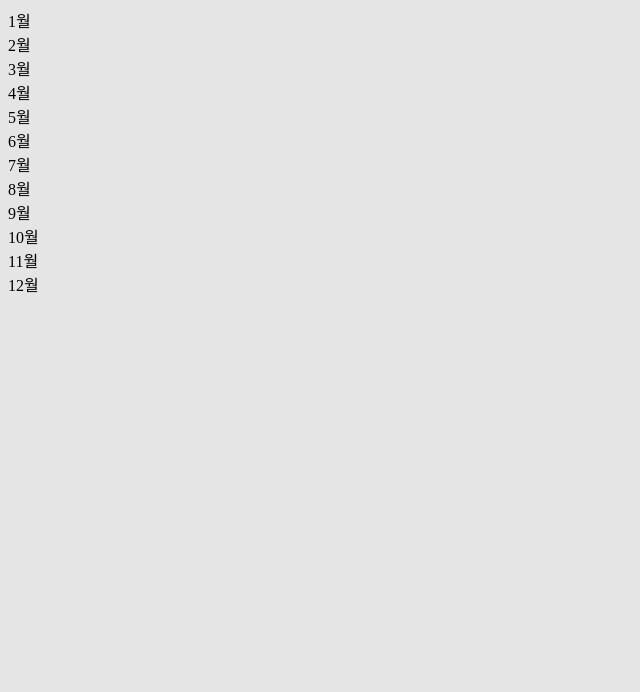
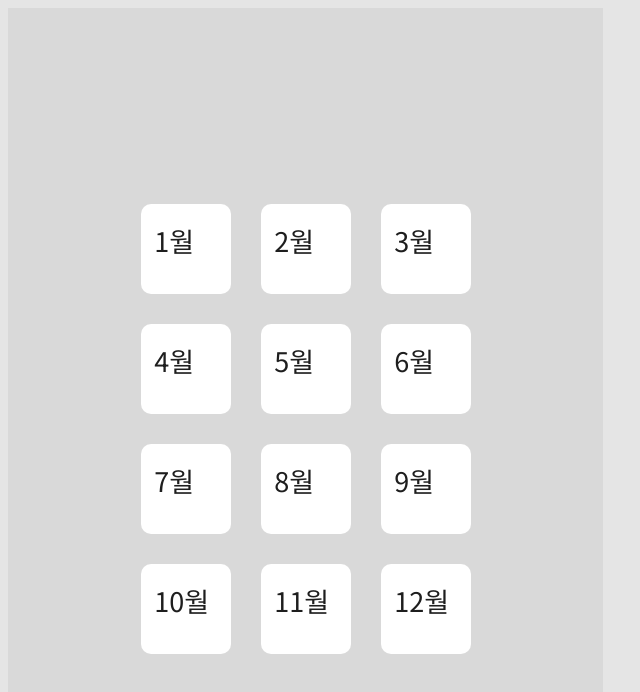
Before and after one commit to vooyamh/vooyamh.github.io, a plain HTML site: page index.html in a window 1280 px wide. Shown: the whole page, without its empty margins (0-640 px from the left). Drawn offline with Linux system fonts and the light colour scheme.

Commit message:
Add files via upload

```diff
--- a/styles.css
+++ b/styles.css
@@ -1,61 +1,297 @@
-.414_286 {
+.1_36 {
 	overflow:hidden;
 }
-.e414_286 {
-	background-color:rgba(250.00000029802322, 243.00000071525574, 237.0000010728836, 1);
-	width:1190px;
+.e1_36 {
+	background-color:rgba(217.0000022649765, 217.0000022649765, 217.0000022649765, 1);
+	width:595px;
 	height:842px;
 	position:absolute;
 }
-.e414_288 {
-	color:rgba(0, 0, 0, 1);
-	width:348.4591064453125px;
-	height:431px;
+.e1_7 {
+	background-color:rgba(255, 255, 255, 1);
+	width:90px;
+	height:90px;
 	position:absolute;
-	left:765.3714599609375px;
-	top:40.2763671875px;
-	font-family:Pretendard;
+	left:132.5px;
+	top:196px;
+	border-top-left-radius:10px;
+	border-top-right-radius:10px;
+	border-bottom-left-radius:10px;
+	border-bottom-right-radius:10px;
+}
+.e1_8 {
+	color:rgba(30.00000011175871, 30.00000011175871, 30.00000011175871, 1);
+	width:40px;
+	height:39px;
+	position:absolute;
+	left:13.78472900390625px;
+	top:17.230920791625977px;
+	font-family:Noto Sans KR;
 	text-align:left;
-	font-size:Symbol(figma.mixed)px;
+	font-size:27.000001907348633px;
 	letter-spacing:0;
 }
-.e414_289 {
-	width:595px;
-	height:842px;
+.e1_9 {
+	background-color:rgba(255, 255, 255, 1);
+	width:90px;
+	height:90px;
 	position:absolute;
-	left:0.48468017578125px;
-	top:0px;
+	left:252.5px;
+	top:196px;
+	border-top-left-radius:10px;
+	border-top-right-radius:10px;
+	border-bottom-left-radius:10px;
+	border-bottom-right-radius:10px;
 }
-.e414_290 {
-	background-color:rgba(217.0000022649765, 217.0000022649765, 217.0000022649765, 1);
-	width:1119.6524658203125px;
-	height:842px;
+.e1_10 {
+	color:rgba(30.00000011175871, 30.00000011175871, 30.00000011175871, 1);
+	width:40px;
+	height:39px;
 	position:absolute;
-	left:-223.6988983154297px;
-	top:0px;
-	background-image:url(images/rectangle_18.png);
-	background-repeat:no-repeat;
-	background-size:cover;
-}
-.e414_287 {
-	color:rgba(250.00000029802322, 243.00000071525574, 237.0000010728836, 1);
-	width:200px;
-	height:420.24993896484375px;
-	position:absolute;
-	left:369.1756591796875px;
-	top:297.2763671875px;
+	left:13.784733772277832px;
+	top:17.230920791625977px;
+	font-family:Noto Sans KR;
 	text-align:left;
-	font-size:Symbol(figma.mixed)px;
+	font-size:27.000001907348633px;
 	letter-spacing:0;
 }
-.e414_291 {
-	background-color:rgba(217.0000022649765, 217.0000022649765, 217.0000022649765, 1);
-	width:350.7421875px;
-	height:228.59564208984375px;
+.e1_11 {
+	background-color:rgba(255, 255, 255, 1);
+	width:90px;
+	height:90px;
 	position:absolute;
-	left:765.3714599609375px;
-	top:478.33984375px;
-	background-image:url(images/rectangle_19.png);
-	background-repeat:no-repeat;
-	background-size:cover;
+	left:372.5px;
+	top:196px;
+	border-top-left-radius:10px;
+	border-top-right-radius:10px;
+	border-bottom-left-radius:10px;
+	border-bottom-right-radius:10px;
 }
+.e1_12 {
+	color:rgba(30.00000011175871, 30.00000011175871, 30.00000011175871, 1);
+	width:40px;
+	height:39px;
+	position:absolute;
+	left:13.784738540649414px;
+	top:17.230920791625977px;
+	font-family:Noto Sans KR;
+	text-align:left;
+	font-size:27.000001907348633px;
+	letter-spacing:0;
+}
+.e1_13 {
+	background-color:rgba(255, 255, 255, 1);
+	width:90px;
+	height:90px;
+	position:absolute;
+	left:132.5px;
+	top:316px;
+	border-top-left-radius:10px;
+	border-top-right-radius:10px;
+	border-bottom-left-radius:10px;
+	border-bottom-right-radius:10px;
+}
+.e1_14 {
+	color:rgba(30.00000011175871, 30.00000011175871, 30.00000011175871, 1);
+	width:40px;
+	height:39px;
+	position:absolute;
+	left:13.784719467163086px;
+	top:17.230911254882812px;
+	font-family:Noto Sans KR;
+	text-align:left;
+	font-size:27.000001907348633px;
+	letter-spacing:0;
+}
+.e1_15 {
+	background-color:rgba(255, 255, 255, 1);
+	width:90px;
+	height:90px;
+	position:absolute;
+	left:252.5px;
+	top:316px;
+	border-top-left-radius:10px;
+	border-top-right-radius:10px;
+	border-bottom-left-radius:10px;
+	border-bottom-right-radius:10px;
+}
+.e1_16 {
+	color:rgba(30.00000011175871, 30.00000011175871, 30.00000011175871, 1);
+	width:40px;
+	height:39px;
+	position:absolute;
+	left:13.78472900390625px;
+	top:17.230911254882812px;
+	font-family:Noto Sans KR;
+	text-align:left;
+	font-size:27.000001907348633px;
+	letter-spacing:0;
+}
+.e1_17 {
+	background-color:rgba(255, 255, 255, 1);
+	width:90px;
+	height:90px;
+	position:absolute;
+	left:372.5px;
+	top:316px;
+	border-top-left-radius:10px;
+	border-top-right-radius:10px;
+	border-bottom-left-radius:10px;
+	border-bottom-right-radius:10px;
+}
+.e1_18 {
+	color:rgba(30.00000011175871, 30.00000011175871, 30.00000011175871, 1);
+	width:40px;
+	height:39px;
+	position:absolute;
+	left:13.78472900390625px;
+	top:17.230911254882812px;
+	font-family:Noto Sans KR;
+	text-align:left;
+	font-size:27.000001907348633px;
+	letter-spacing:0;
+}
+.e1_19 {
+	background-color:rgba(255, 255, 255, 1);
+	width:90px;
+	height:90px;
+	position:absolute;
+	left:132.5px;
+	top:436px;
+	border-top-left-radius:10px;
+	border-top-right-radius:10px;
+	border-bottom-left-radius:10px;
+	border-bottom-right-radius:10px;
+}
+.e1_20 {
+	color:rgba(30.00000011175871, 30.00000011175871, 30.00000011175871, 1);
+	width:40px;
+	height:39px;
+	position:absolute;
+	left:13.784738540649414px;
+	top:17.230911254882812px;
+	font-family:Noto Sans KR;
+	text-align:left;
+	font-size:27.000001907348633px;
+	letter-spacing:0;
+}
+.e1_21 {
+	background-color:rgba(255, 255, 255, 1);
+	width:90px;
+	height:90px;
+	position:absolute;
+	left:252.5px;
+	top:436px;
+	border-top-left-radius:10px;
+	border-top-right-radius:10px;
+	border-bottom-left-radius:10px;
+	border-bottom-right-radius:10px;
+}
+.e1_22 {
+	color:rgba(30.00000011175871, 30.00000011175871, 30.00000011175871, 1);
+	width:40px;
+	height:39px;
+	position:absolute;
+	left:13.784717559814453px;
+	top:17.230911254882812px;
+	font-family:Noto Sans KR;
+	text-align:left;
+	font-size:27.000001907348633px;
+	letter-spacing:0;
+}
+.e1_23 {
+	background-color:rgba(255, 255, 255, 1);
+	width:90px;
+	height:90px;
+	position:absolute;
+	left:372.5px;
+	top:436px;
+	border-top-left-radius:10px;
+	border-top-right-radius:10px;
+	border-bottom-left-radius:10px;
+	border-bottom-right-radius:10px;
+}
+.e1_24 {
+	color:rgba(30.00000011175871, 30.00000011175871, 30.00000011175871, 1);
+	width:40px;
+	height:39px;
+	position:absolute;
+	left:13.78472900390625px;
+	top:17.230915069580078px;
+	font-family:Noto Sans KR;
+	text-align:left;
+	font-size:27.000001907348633px;
+	letter-spacing:0;
+}
+.e1_25 {
+	background-color:rgba(255, 255, 255, 1);
+	width:90px;
+	height:90px;
+	position:absolute;
+	left:132.5px;
+	top:556px;
+	border-top-left-radius:10px;
+	border-top-right-radius:10px;
+	border-bottom-left-radius:10px;
+	border-bottom-right-radius:10px;
+}
+.e1_26 {
+	color:rgba(30.00000011175871, 30.00000011175871, 30.00000011175871, 1);
+	width:55px;
+	height:39px;
+	position:absolute;
+	left:13.78472900390625px;
+	top:17.230911254882812px;
+	font-family:Noto Sans KR;
+	text-align:left;
+	font-size:27.000001907348633px;
+	letter-spacing:0;
+}
+.e1_27 {
+	background-color:rgba(255, 255, 255, 1);
+	width:90px;
+	height:90px;
+	position:absolute;
+	left:252.5px;
+	top:556px;
+	border-top-left-radius:10px;
+	border-top-right-radius:10px;
+	border-bottom-left-radius:10px;
+	border-bottom-right-radius:10px;
+}
+.e1_28 {
+	color:rgba(30.00000011175871, 30.00000011175871, 30.00000011175871, 1);
+	width:55px;
+	height:39px;
+	position:absolute;
+	left:13.784733772277832px;
+	top:17.230911254882812px;
+	font-family:Noto Sans KR;
+	text-align:left;
+	font-size:27.000001907348633px;
+	letter-spacing:0;
+}
+.e1_29 {
+	background-color:rgba(255, 255, 255, 1);
+	width:90px;
+	height:90px;
+	position:absolute;
+	left:372.5px;
+	top:556px;
+	border-top-left-radius:10px;
+	border-top-right-radius:10px;
+	border-bottom-left-radius:10px;
+	border-bottom-right-radius:10px;
+}
+.e1_30 {
+	color:rgba(30.00000011175871, 30.00000011175871, 30.00000011175871, 1);
+	width:55px;
+	height:39px;
+	position:absolute;
+	left:13.784710884094238px;
+	top:17.230911254882812px;
+	font-family:Noto Sans KR;
+	text-align:left;
+	font-size:27.000001907348633px;
+	letter-spacing:0;
+}
```
